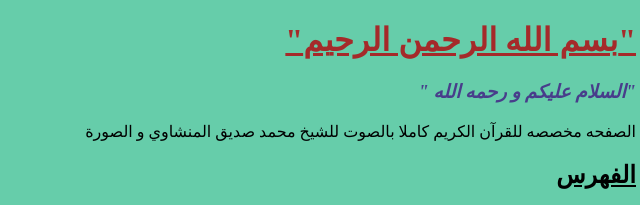
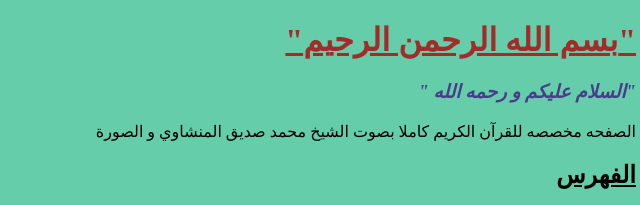
Before and after one commit to SalmHossam/-, a plain HTML site: page index.html in a window 1280 px wide. Shown: the top 205 px of the page, 636-1276 px from the left. Drawn offline with Linux system fonts and the light colour scheme.

Commit message:
Update index.html

```diff
--- a/index.html
+++ b/index.html
@@ -16,7 +16,9 @@
 
         <h1 style="color: brown;"><u>"بسم الله الرحمن الرحيم"</u></h1>
         <h3 style="color: darkslateblue;"><i>" السلام عليكم و رحمه الله"</i></h3>
-        <p>الصفحه مخصصه للقرآن الكريم كاملا بالصوت للشيخ محمد صديق المنشاوي و الصورة
+        <p>الصفحه مخصصه
+             للقرآن الكريم كاملا بصوت
+           الشيخ محمد صديق المنشاوي و الصورة
         </p>
             <style>
                 table, th, td {
```
